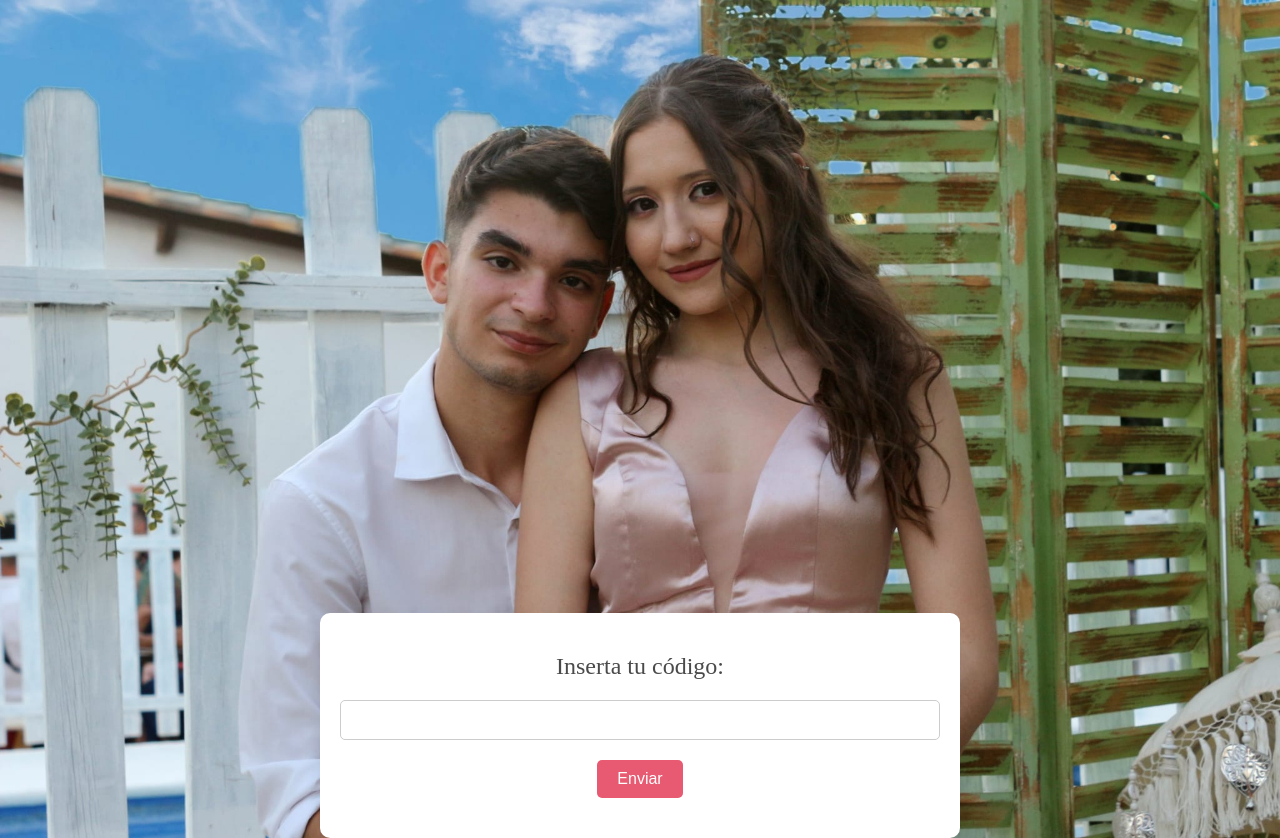
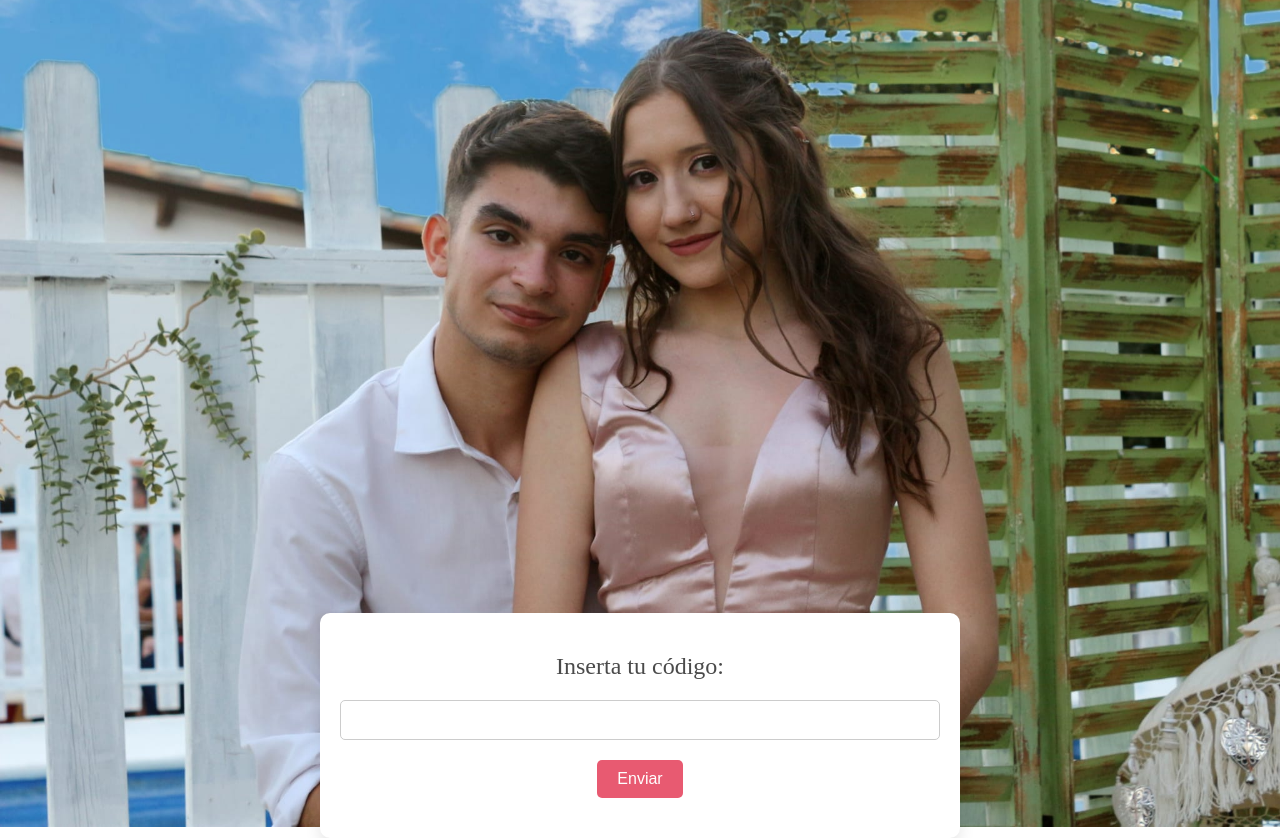
Before and after one commit to ale04rbb/C-digo-secreto, a plain HTML site: page index.html in a window 1280 px wide. Drawn offline with Linux system fonts and the light colour scheme.

Commit message:
Actualizar style.css

```diff
--- a/css/style.css
+++ b/css/style.css
@@ -10,7 +10,7 @@ body {
     background-image: url(../img/fondo.jpg);
     background-repeat: no-repeat;
     background-size: cover;
-    background-position: 0px 0px 0px 0px;
+    background-position: center;
 }
 
 .container {
```
